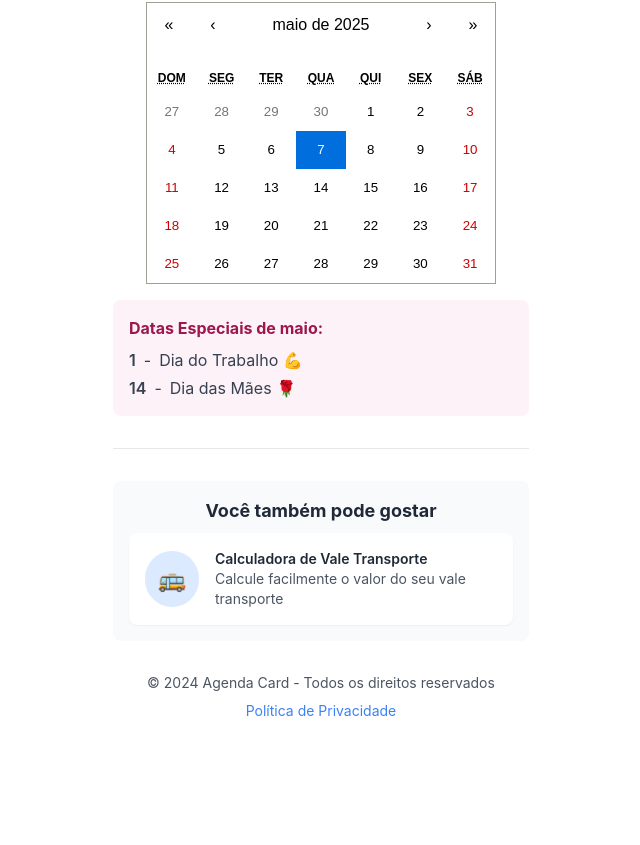
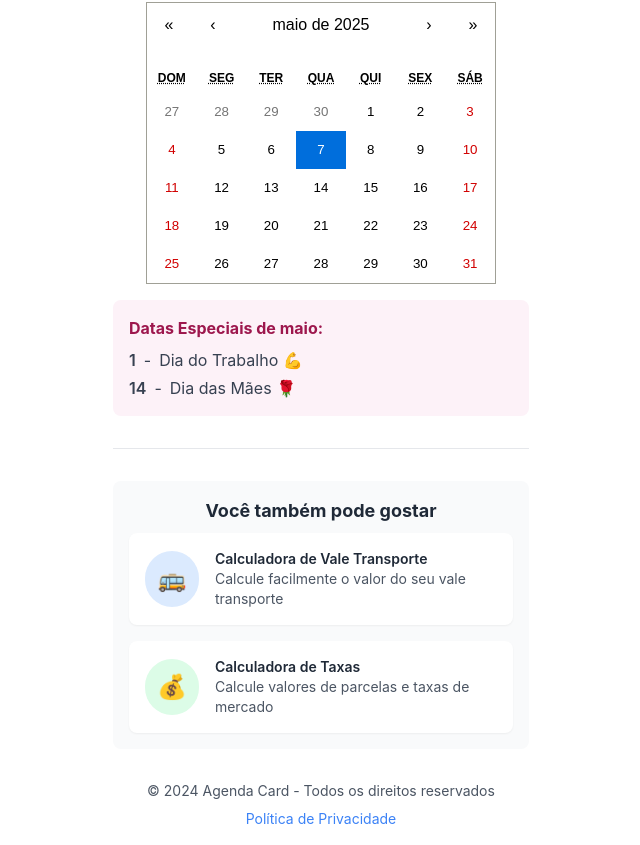
Before and after one commit to Arabuena/Agenda-da-manicure, a React (Create React App) app: page / in a window 1280 px wide. Shown: the part 968-1813 px from the top of the page, without its empty margins (319-959 px from the left). Before the commit the page ends 1705 px from the top, so only its background shows below. Built offline with nearby package versions, Linux system fonts and the light colour scheme.

Commit message:
Calculadora de taxas

```diff
--- a/src/App.js
+++ b/src/App.js
@@ -592,6 +592,23 @@ export default function App() {
                 </p>
               </div>
             </a>
+
+            <a
+              href="https://mercado-calculo.vercel.app/"
+              target="_blank"
+              rel="noopener noreferrer"
+              className="flex items-center gap-4 p-4 bg-white rounded-lg shadow-sm hover:shadow-md transition-shadow w-full"
+            >
+              <div className="bg-green-100 p-3 rounded-full">
+                <span className="text-2xl">💰</span>
+              </div>
+              <div className="text-left">
+                <h4 className="font-semibold text-gray-800">Calculadora de Taxas</h4>
+                <p className="text-sm text-gray-600">
+                  Calcule valores de parcelas e taxas de mercado
+                </p>
+              </div>
+            </a>
           </div>
         </div>
 
```
